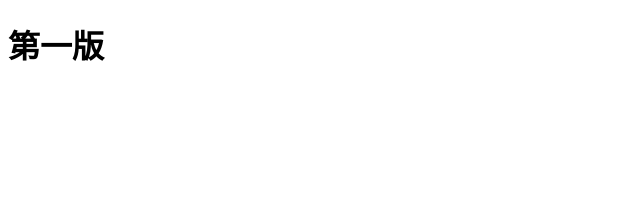
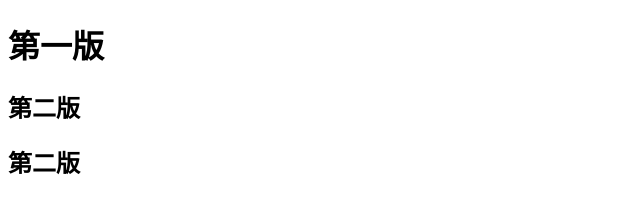
Before and after one commit to 601460455/text, a plain HTML site: page index.html in a window 1280 px wide. Shown: the whole page, without its empty margins (0-640 px from the left). Drawn offline with Linux system fonts and the light colour scheme.

Commit message:
第二次

```diff
--- a/index.html
+++ b/index.html
@@ -9,6 +9,8 @@
 
 <body>
     <h1>第一版</h1>
+    <h2>第二版</h2>
+    <h2>第二版</h2>
 </body>
 
 </html>
```
